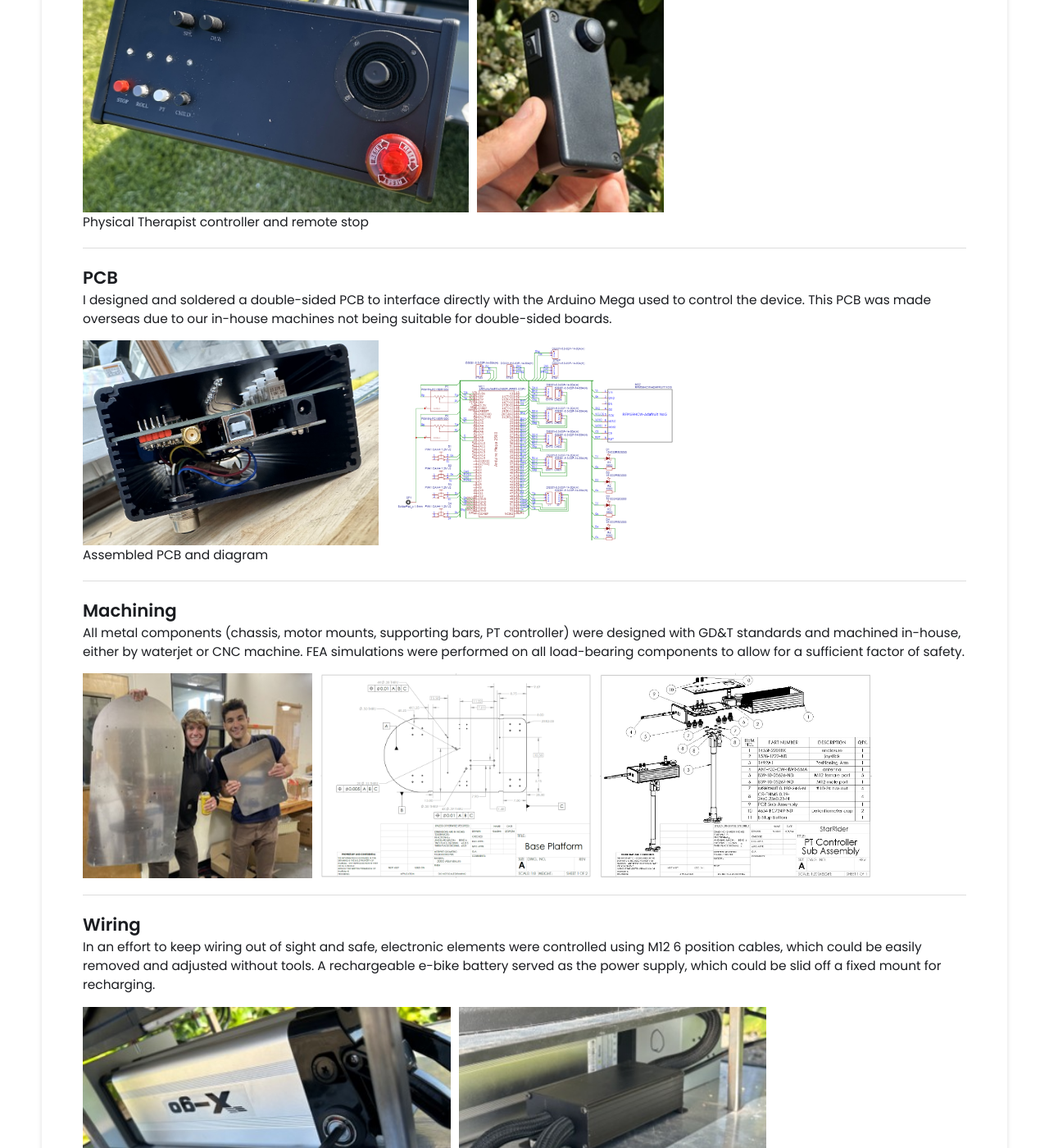
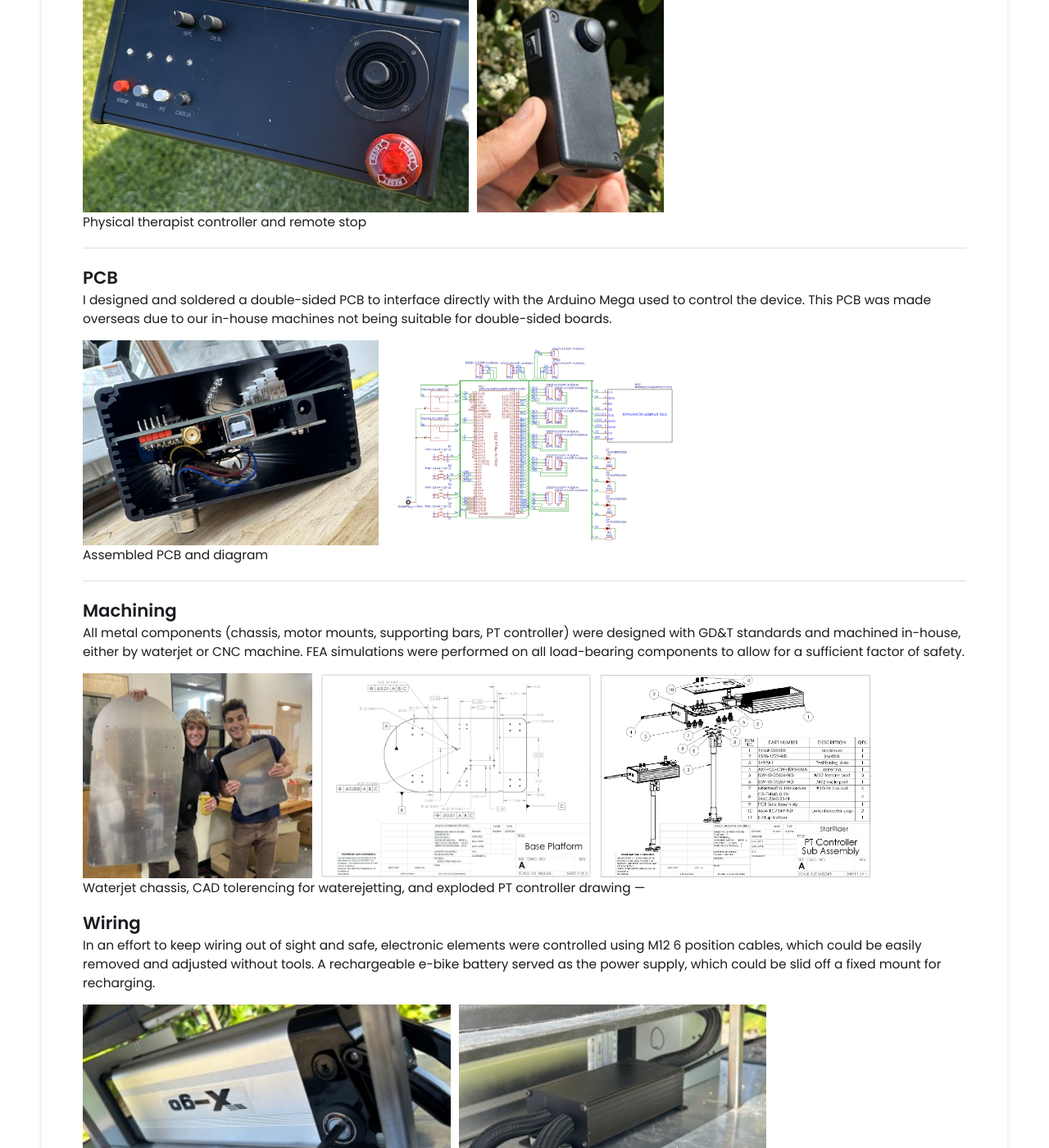
Before and after one commit to rileytinianov/rileytinianov.github.io, a Jekyll site: the page built from _projects/Capstone Project/index.md, in a window 1280 px wide and 1400 px high, scrolled down 1875 px. Shown: the whole window at 82% size. Built offline with Jekyll 4.4.1, drawn with Linux system fonts in a browser that asks for light colours; some of the changed text lies outside the part shown.

Commit message:
Update index.md
Added captions

```diff
--- a/_projects/Capstone Project/index.md
+++ b/_projects/Capstone Project/index.md
@@ -40,7 +40,7 @@ The device could be controlled through a 2-axis potentiometer joystick by the th
   <img src="/imagesreal/PTController.png" height="300" alt="Hub1">
   <img src="/imagesreal/RemoteStopped.jpg" height="300" alt="Hub2">
 </div>
-Physical Therapist controller and remote stop
+Physical therapist controller and remote stop
 
 ---
 
@@ -62,7 +62,7 @@ All metal components (chassis, motor mounts, supporting bars, PT controller) wer
   <img src="/imagesreal/GDandT.png" height="250" alt="Hub2">
   <img src="/imagesreal/ExplodedPT.png" height="250" alt="Hub3">
 </div>
-
+Waterjet chassis, CAD tolerencing for waterejetting, and exploded PT controller drawing
 ---
 
 ## Wiring
@@ -71,5 +71,5 @@ In an effort to keep wiring out of sight and safe, electronic elements were cont
   <img src="/imagesreal/Battery1.jpg" height="230" alt="Hub1">
   <img src="/imagesreal/MotorDriver1.jpg" height="230" alt="Hub2">
 </div>
-
+Integrated e-bike battery and motor controller box
 ---
```
